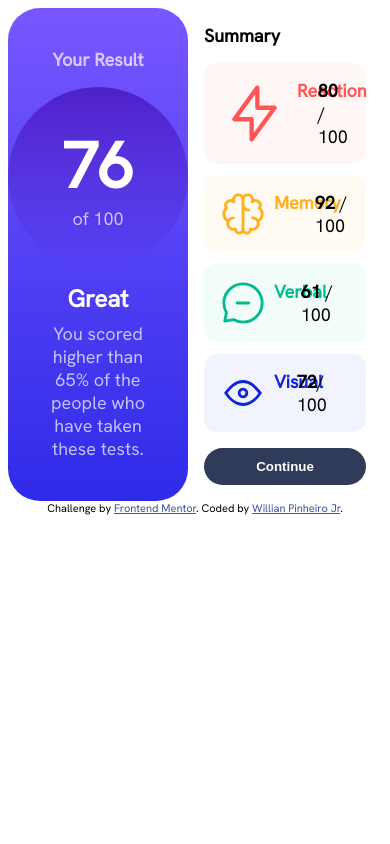
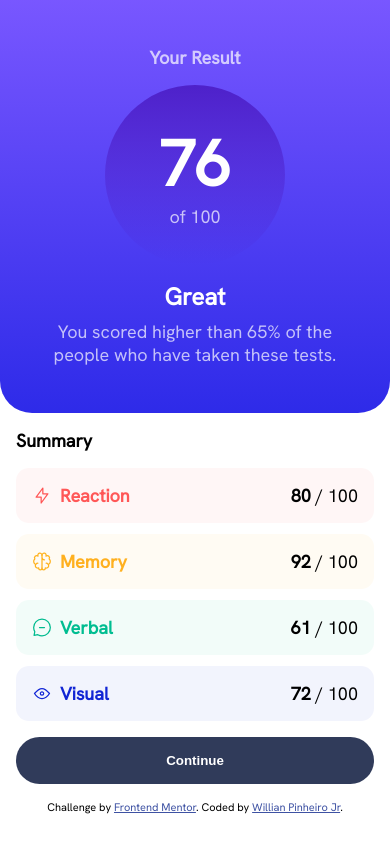
Before and after one commit to wjrcode/results-summary-component-main, a plain HTML site: page index.html in a window 390 px wide. Drawn offline with Linux system fonts and the light colour scheme; files whose address does not match are found by name.

Commit message:
andamento

```diff
--- a/style.css
+++ b/style.css
@@ -16,6 +16,8 @@ body{
     margin: 0 auto;
     display: flex;
     border-radius: 2rem;
+    flex-wrap: wrap;
+    max-width: 46rem;
 }
 
 .results__visual-result{
@@ -28,6 +30,9 @@ body{
     justify-content: center;
     gap: 1rem;
     color:  hsla(0, 0%, 100%, 0.699);
+    margin:0;
+    padding: 2.9rem;
+    box-sizing: border-box;
 }
 
 .results__visual-result h1{
@@ -65,22 +70,14 @@ body{
     color: white;
 }
 
-.results__text-message{
-    padding: 0 2.5rem;
-}
-
-.results__visual-result{
-    margin: 0 auto;
-    display: flex;
-    gap: 1rem;
-}
-
 .results__summary{
     width: 50%;
     padding: 1rem;
     display: flex;
     flex-direction: column;
     gap: 1rem;
+    box-sizing: border-box;
+    margin:0;
 }
 
 .results__summary h2{
@@ -137,7 +134,28 @@ body{
     color: white;
     background-color: hsl(224, 30%, 27%);
     border-radius: 2rem;
-    padding: 0.7rem;
+    padding: 1rem;
     border: none;
     font-weight: 600;
 }
+
+.results__button:hover{
+    background-color: transparent;
+    background-image: linear-gradient(hsl(252, 100%, 67%), hsl(241, 81%, 54%));
+}
+
+@media (max-width: 600px) {
+    .results__visual-result{
+        width: 100%;
+        border-top-left-radius: 0;
+        border-top-right-radius: 0;
+    }
+
+    .results__summary{
+        width: 100%;
+    }
+
+    body{
+        margin: 0;
+    }
+  }
```
Also changed, not shown: index.html (+1 -1 lines).
